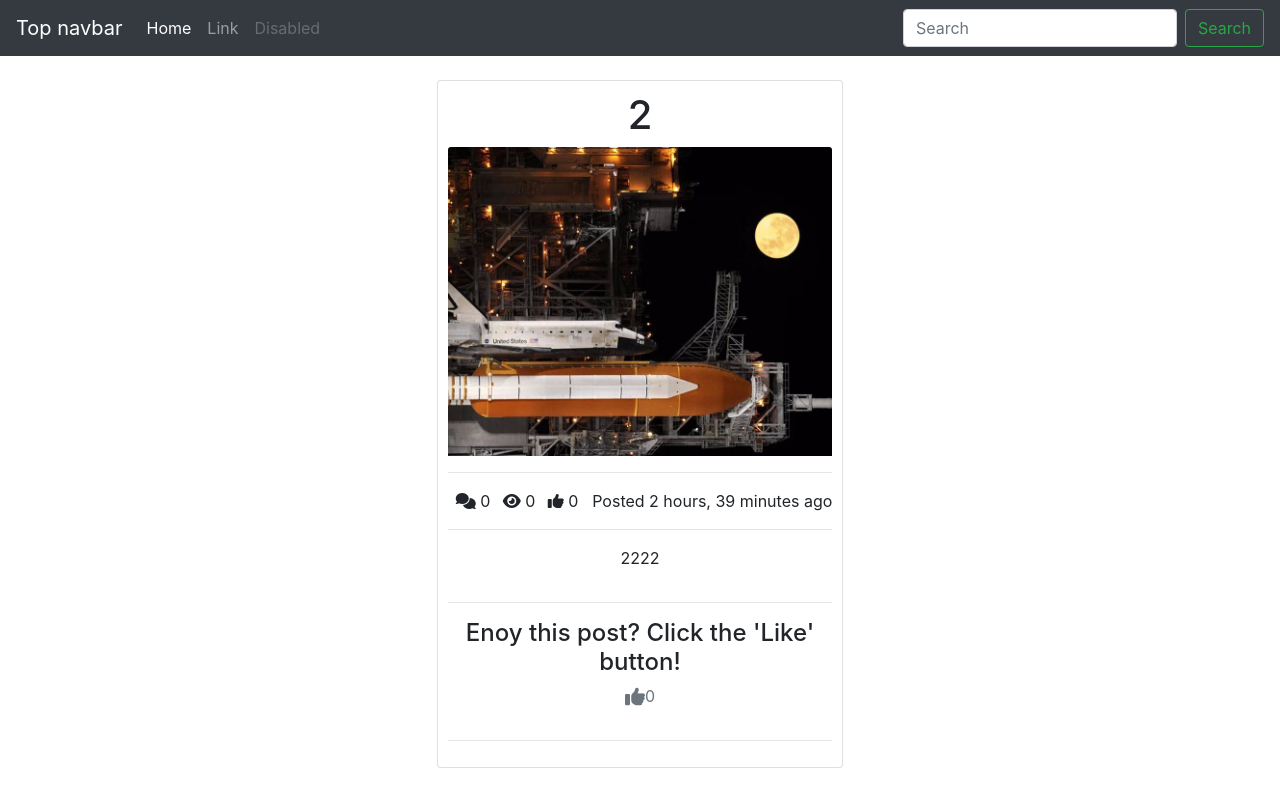
After one commit to NyntoFive/JDjango_Blog, a Django app: page /2/ in a window 1280 px wide. The commit adds this page. Run offline with Django 3.2, Linux system fonts and the light colour scheme; data comes from the database, SQL or seed files in the repository; both versions use the stored data as it was after the commit; data that the repository does not hold is empty; some libraries are stand-ins or nearby versions.

Commit message:
create/update posts, Styled list view/detail view

```diff
--- a/blog/urls.py
+++ b/blog/urls.py
@@ -2,10 +2,22 @@ from django.conf import settings
 from django.conf.urls.static import static
 from django.contrib import admin
 from django.urls import path, include
+from posts.views import (
+    PostListView,
+    PostDetailView,
+    PostCreateView,
+    PostUpdateView,
+    PostDeleteView,
+)
 
 urlpatterns = [
     path("admin/", admin.site.urls),
     path("accounts/", include("allauth.urls")),
+    path("", PostListView.as_view(), name="list"),
+    path("create/", PostCreateView.as_view(), name="create"),
+    path("<slug>/", PostDetailView.as_view(), name="detail"),
+    path("<slug>/update/", PostUpdateView.as_view(), name="update"),
+    path("<slug>/delete/", PostDeleteView.as_view(), name="delete"),
 ]
 
 if settings.DEBUG:
--- a/posts/models.py
+++ b/posts/models.py
@@ -1,5 +1,6 @@
 from django.db import models
 from django.contrib.auth.models import AbstractUser
+from django.shortcuts import reverse
 
 
 class User(AbstractUser):
@@ -16,9 +17,25 @@ class Post(models.Model):
     publish_date = models.DateTimeField(auto_now_add=True)
     last_updated = models.DateTimeField(auto_now=True)
     author = models.ForeignKey(User, on_delete=models.CASCADE)
+    slug = models.SlugField()
 
     def __str__(self):
         return self.title
+
+    def get_absolute_url(self):
+        return reverse("detail", kwargs={"slug": self.slug})
+
+    @property
+    def get_comment_count(self):
+        return self.comment_set.all().count()
+
+    @property
+    def get_view_count(self):
+        return self.postview_set.all().count()
+
+    @property
+    def get_like_count(self):
+        return self.like_set.all().count()
 
 
 class Comment(models.Model):
--- a/posts/views.py
+++ b/posts/views.py
@@ -1,3 +1,46 @@
 from django.shortcuts import render
+from django.views.generic import (
+    ListView,
+    DetailView,
+    CreateView,
+    UpdateView,
+    DeleteView,
+)
 
-# Create your views here.
+from .models import Post, PostView, Like, Comment
+from .forms import PostForm
+
+
+class PostListView(ListView):
+    model = Post
+
+
+class PostDetailView(DetailView):
+    model = Post
+
+
+class PostCreateView(CreateView):
+    form_class = PostForm
+    model = Post
+    success_url = "/"
+
+    def get_context_data(self, **kwargs):
+        context = super().get_context_data(**kwargs)
+        context.update({"view_type": "create"})
+        return context
+
+
+class PostUpdateView(UpdateView):
+    form_class = PostForm
+    model = Post
+    success_url = "/"
+
+    def get_context_data(self, **kwargs):
+        context = super().get_context_data(**kwargs)
+        context.update({"view_type": "update"})
+        return context
+
+
+class PostDeleteView(DeleteView):
+    model = Post
+    success_url = "/"
--- a/templates/base.html
+++ b/templates/base.html
@@ -2,23 +2,72 @@
 <html lang="en">
 
 <head>
-    <!-- Required meta tags -->
     <meta charset="utf-8">
     <meta name="viewport" content="width=device-width, initial-scale=1, shrink-to-fit=no">
-
-    <!-- Bootstrap CSS -->
+    <meta name="description" content="">
+    <meta name="author" content="Mike King">
+    <meta name="generator" content="Jekyll v3.8.6">
+    <title>Blog from JustDjango</title>
     <link rel="stylesheet" href="https://stackpath.bootstrapcdn.com/bootstrap/4.4.1/css/bootstrap.min.css"
         integrity="sha384-Vkoo8x4CGsO3+Hhxv8T/Q5PaXtkKtu6ug5TOeNV6gBiFeWPGFN9MuhOf23Q9Ifjh" crossorigin="anonymous">
+    <script src="https://kit.fontawesome.com/1ed17fa140.js" crossorigin="anonymous"></script>
 
-    <title>Blog</title>
+    {% block head %}
+    {% endblock head %}
 </head>
 
+
+<style>
+    .bd-placeholder-img {
+        font-size: 1.125rem;
+        text-anchor: middle;
+        -webkit-user-select: none;
+        -moz-user-select: none;
+        -ms-user-select: none;
+        user-select: none;
+    }
+
+    @media (min-width: 768px) {
+        .bd-placeholder-img-lg {
+            font-size: 3.5rem;
+        }
+    }
+</style>
+
 <body>
-    {% block content %}
-    {% endblock content %}
+    <header>
+        <nav class="navbar navbar-expand-md navbar-dark bg-dark mb-4">
+            <a class="navbar-brand" href="#">Top navbar</a>
+            <button class="navbar-toggler" type="button" data-toggle="collapse" data-target="#navbarCollapse"
+                aria-controls="navbarCollapse" aria-expanded="false" aria-label="Toggle navigation">
+                <span class="navbar-toggler-icon"></span>
+            </button>
+            <div class="collapse navbar-collapse" id="navbarCollapse">
+                <ul class="navbar-nav mr-auto">
+                    <li class="nav-item active">
+                        <a class="nav-link" href="{% url 'list' %}">Home <span class="sr-only">(current)</span></a>
+                    </li>
+                    <li class="nav-item">
+                        <a class="nav-link" href="#">Link</a>
+                    </li>
+                    <li class="nav-item">
+                        <a class="nav-link disabled" href="#" tabindex="-1" aria-disabled="true">Disabled</a>
+                    </li>
+                </ul>
+                <form class="form-inline mt-2 mt-md-0">
+                    <input class="form-control mr-sm-2" type="text" placeholder="Search" aria-label="Search">
+                    <button class="btn btn-outline-success my-2 my-sm-0" type="submit">Search</button>
+                </form>
+            </div>
+        </nav>
+    </header>
+    <section>
+        <main>
+            {% block content %}
+            {% endblock content %}
+        </main>
+    </section>
 
-    <!-- Optional JavaScript -->
-    <!-- jQuery first, then Popper.js, then Bootstrap JS -->
     <script src="https://code.jquery.com/jquery-3.4.1.slim.min.js"
         integrity="sha384-J6qa4849blE2+poT4WnyKhv5vZF5SrPo0iEjwBvKU7imGFAV0wwj1yYfoRSJoZ+n"
         crossorigin="anonymous"></script>
@@ -30,4 +79,5 @@
         crossorigin="anonymous"></script>
 </body>
 
+
 </html>
--- /dev/null
+++ b/templates/posts/post_detail.html
@@ -0,0 +1,37 @@
+{% extends "base.html" %}
+
+{% block content %}
+<div class="text-center">
+    <div class="row">
+        <div class="col-4 offset-4">
+            <div class="card" style="padding: 10px;">
+                <h1>{{ object.title|title }}</h1>
+                <img src="{{ object.thumbnail.url }}" class="card-img-top" alt="...">
+                <hr />
+                <div style="text-align: left;">
+                    <span><i class="fas fa-comments ml-2"></i> {{ object.get_comment_count }}</span>
+                    <span><i class="fas fa-eye ml-2"></i> {{ object.get_view_count }}</span>
+                    <span><i class="fas fa-thumbs-up ml-2"></i> {{ object.get_like_count }}</span>
+                    <span class="float-right">
+                        Posted {{ object.publish_date|timesince }} ago
+                    </span>
+                </div>
+                <hr>
+                <div>
+                    <p>{{ object.content }}</p>
+                </div>
+                <hr>
+                <div>
+                    <h4>Enoy this post? Click the 'Like' button!</h4>
+                    <a class="text-muted" href="#"><i class="fas fa-thumbs-up fa-lg"></i>{{ object.get_like_count }}
+                    </a>
+                </div>
+
+                <p class="card-text">
+                </p>
+                <hr>
+            </div>
+        </div>
+    </div>
+</div>
+{% endblock content %}
```
Also changed, not shown: posts/forms.py (added, +7 -0 lines), templates/posts/post_confirm_delete.html (added, +12 -0 lines), templates/posts/post_delete.html (added, +12 -0 lines), templates/posts/post_form.html (added, +13 -0 lines), templates/posts/post_list.html (added, +31 -0 lines), db.sqlite3, media_root/spaceshuttlehori-2-998x800.jpg (added), media_root/spaceshuttlehori-2-998x800_z2DUsRh.jpg (added), media_root/squirrel-1-640x785_Mt2ysQc.jpg (added), media_root/squirrel-1-640x785_TJlhYJH.jpg (added), posts/migrations/0002_post_slug.py (added).
